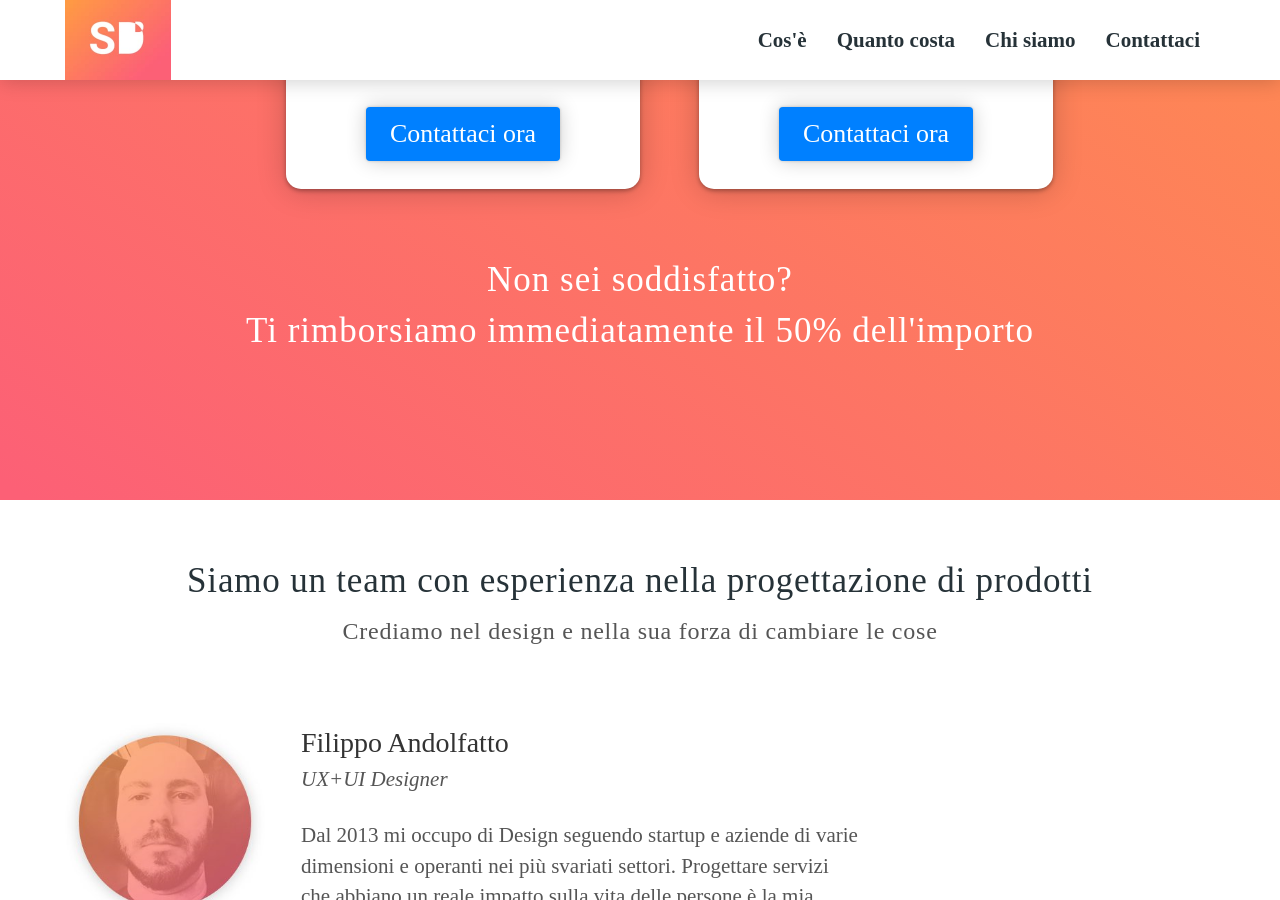
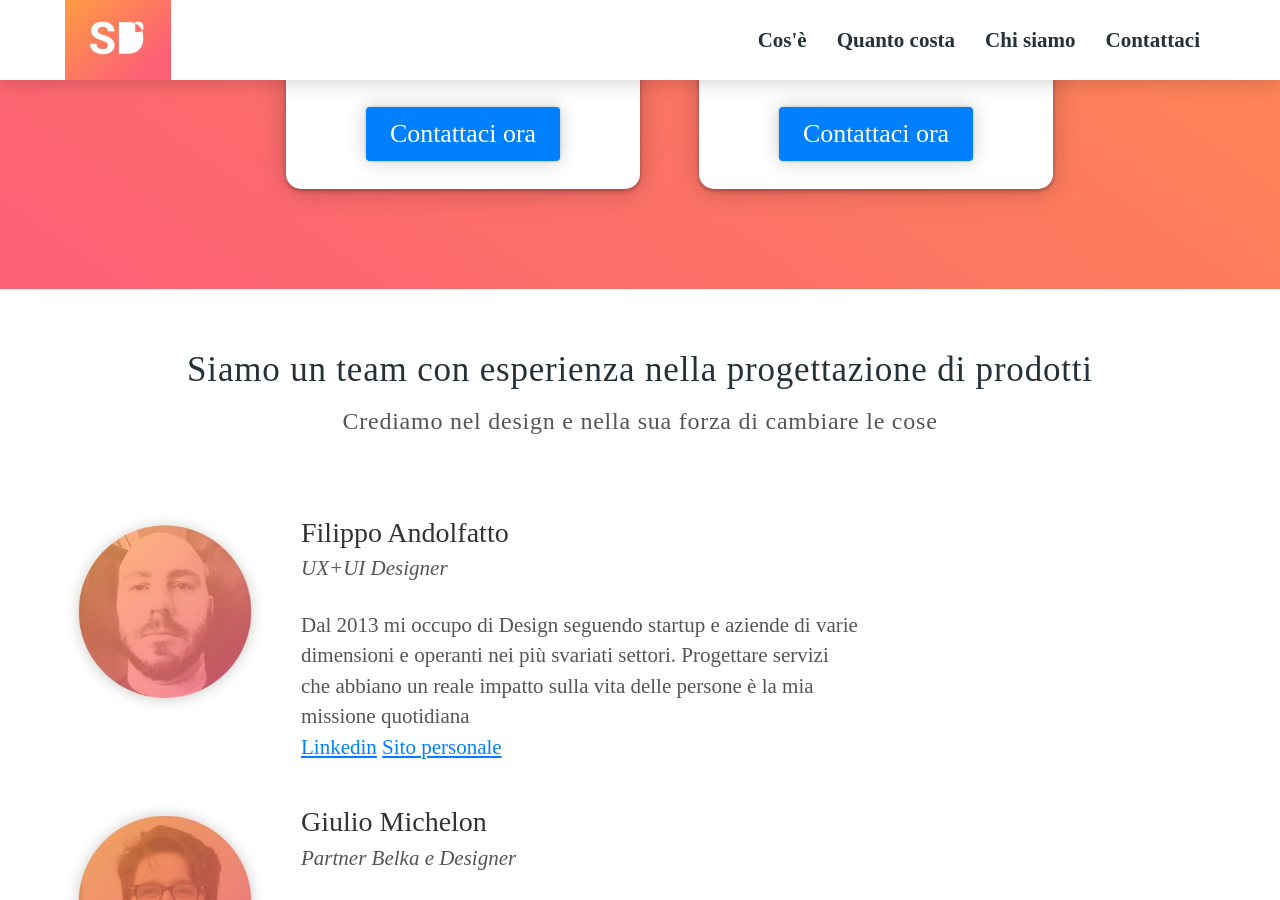
Before and after one commit to Juleship/designsprint, a Jekyll site: the page built from index.html, in a window 1280 px wide and 900 px high, scrolled down 2978 px. Built offline with Jekyll 4.4.1, drawn with Linux system fonts in a browser that asks for light colours; Markdown is read by kramdown in place of the engine named in the settings.

Commit message:
we are not cheap

```diff
--- a/_layouts/default.html
+++ b/_layouts/default.html
@@ -212,8 +212,6 @@
               </div>
             </div>
 
-            <h2>Non sei soddisfatto? <br><span class="lighter">Ti rimborsiamo immediatamente il 50% dell'importo</span></h2>
-
             </div>
           </div>
         </section>
```
